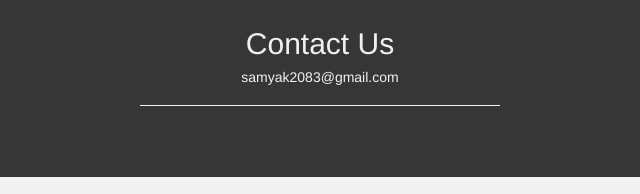
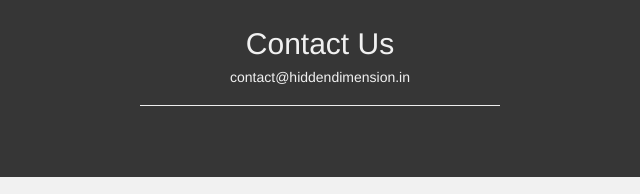
Before and after one commit to rominshah/Hiddendimension, a plain HTML site: page index.html in a window 1280 px wide. Shown: the part 2983-3177 px from the top of the page, 320-960 px from the left. Drawn offline with Linux system fonts and the light colour scheme.

Commit message:
email id edited

```diff
--- a/index.html
+++ b/index.html
@@ -474,7 +474,7 @@
         <div class="row">
 		<div class="col-md-4 col-md-offset-4 text-center">
             <h2>Contact Us</h2>
-			<h5>samyak2083@gmail.com</h5>
+			<h5>contact@hiddendimension.in</h5>
 			<hr>
           </div>
           <div class="col-md-5 col-md-offset-3">
```
